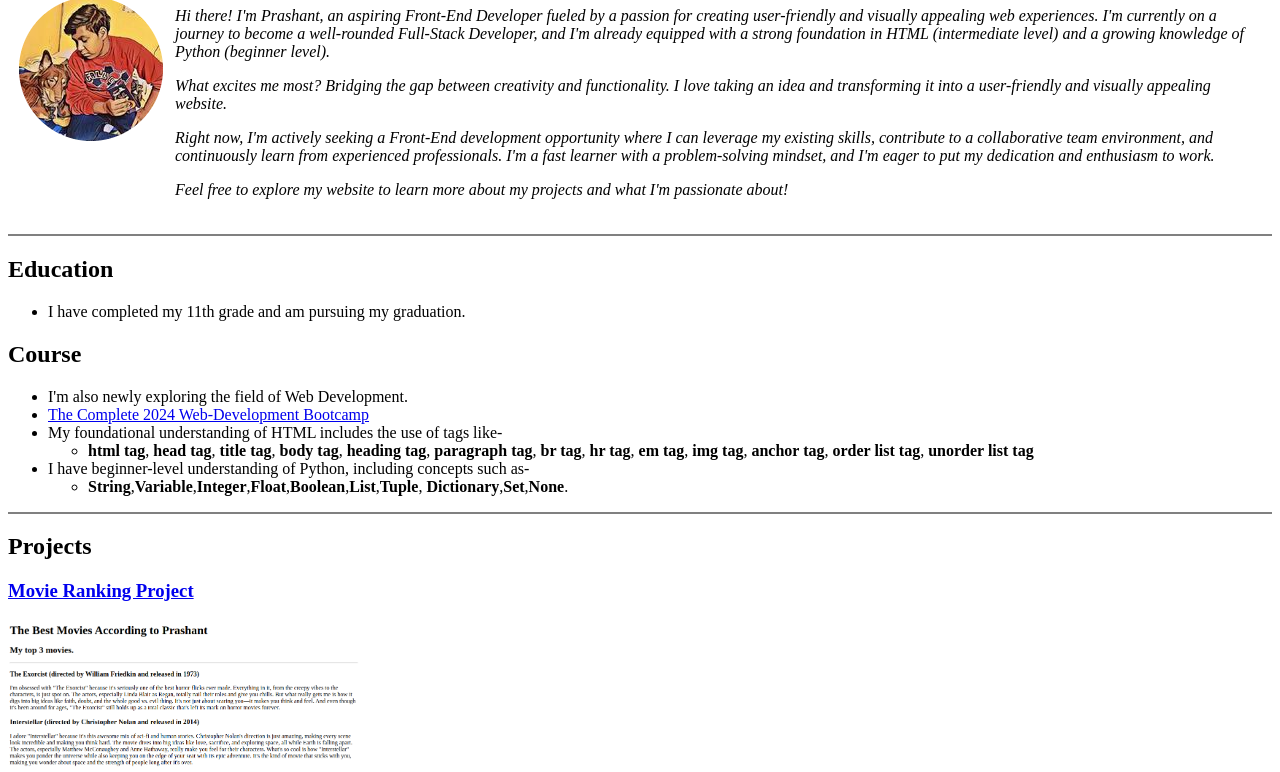
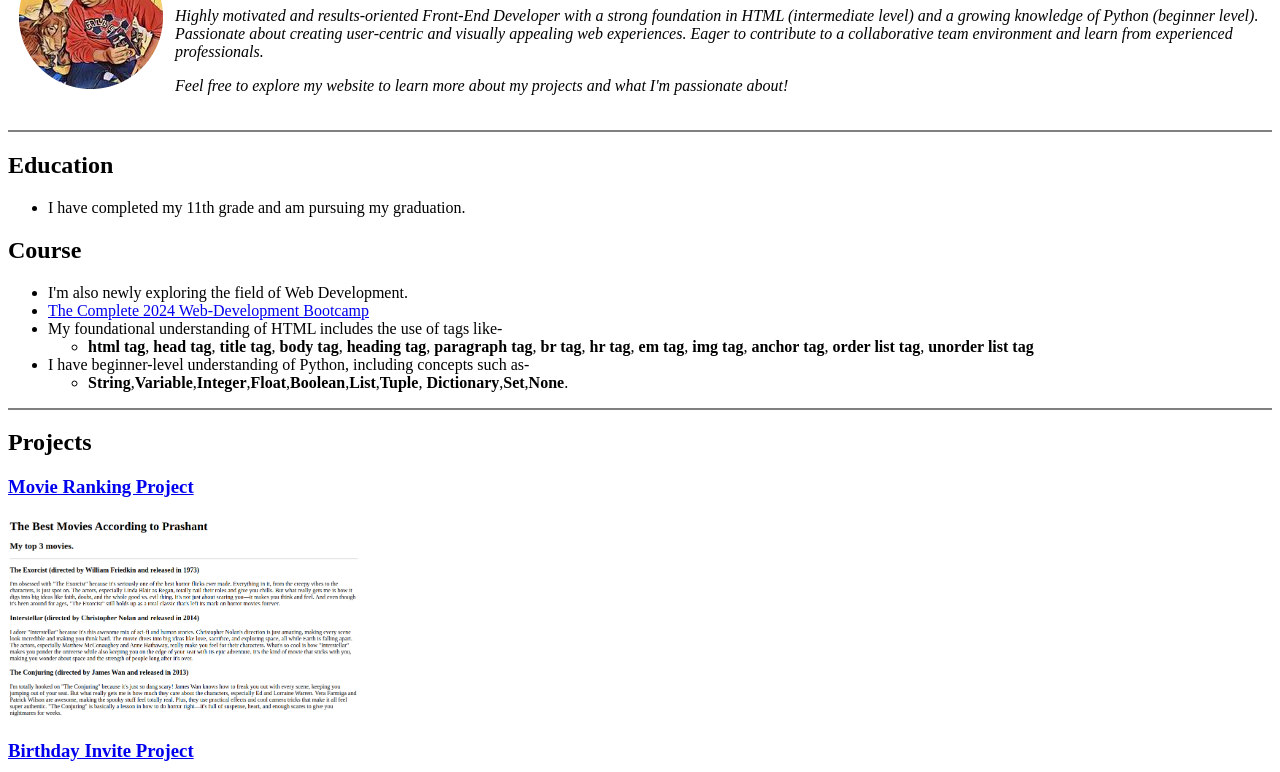
Before and after one commit to Prashant-7D1-6-3/HTML-Portfolio, a plain HTML site: page index.html in a window 1280 px wide. Shown: the part 92-864 px from the top of the page. Drawn offline with Linux system fonts and the light colour scheme.

Commit message:
Little update

```diff
--- a/index.html
+++ b/index.html
@@ -14,25 +14,7 @@
           <h1>Prashant Singh</h1>
           <em
             ><p>
-              Hi there! I'm Prashant, an aspiring Front-End Developer fueled by
-              a passion for creating user-friendly and visually appealing web
-              experiences. I'm currently on a journey to become a well-rounded
-              Full-Stack Developer, and I'm already equipped with a strong
-              foundation in HTML (intermediate level) and a growing knowledge of
-              Python (beginner level).
-            </p>
-            <p>
-              What excites me most? Bridging the gap between creativity and
-              functionality. I love taking an idea and transforming it into a
-              user-friendly and visually appealing website.
-            </p>
-            <p>
-              Right now, I'm actively seeking a Front-End development
-              opportunity where I can leverage my existing skills, contribute to
-              a collaborative team environment, and continuously learn from
-              experienced professionals. I'm a fast learner with a
-              problem-solving mindset, and I'm eager to put my dedication and
-              enthusiasm to work.
+              Highly motivated and results-oriented Front-End Developer with a strong foundation in HTML (intermediate level) and a growing knowledge of Python (beginner level). Passionate about creating user-centric and visually appealing web experiences. Eager to contribute to a collaborative team environment and learn from experienced professionals.
             </p>
             <p>
               Feel free to explore my website to learn more about my projects
```
